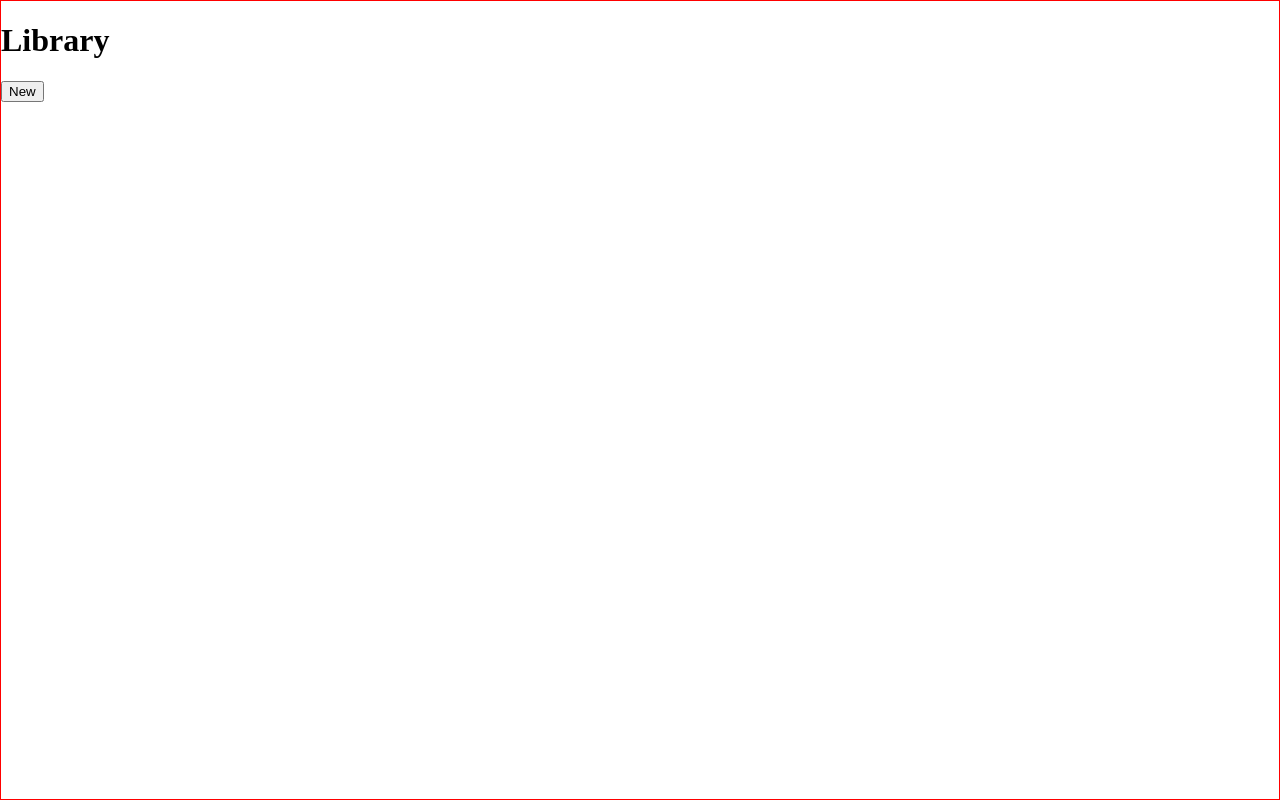
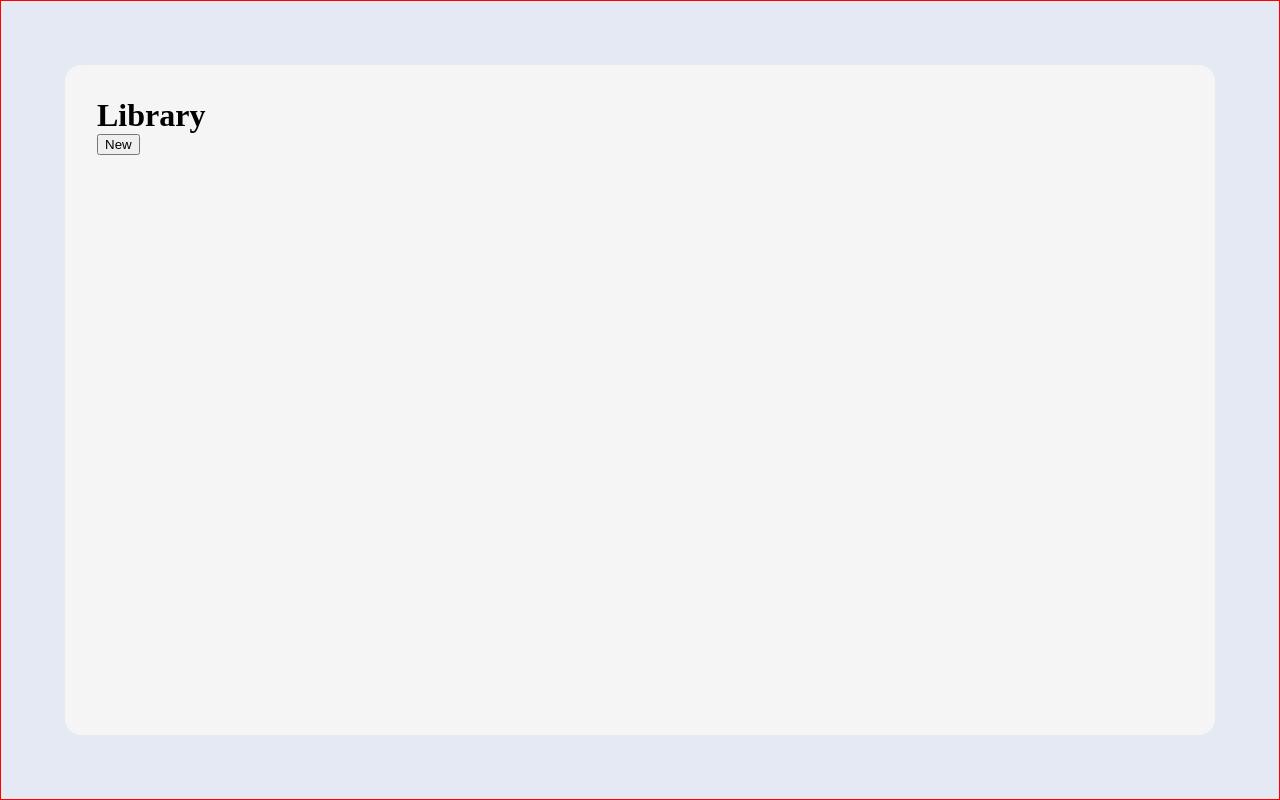
Before and after one commit to JhonatanDczel/library-app, a plain HTML site: page index.html in a window 1280 px wide. Drawn offline with Linux system fonts and the light colour scheme.

Commit message:
Estructrura de la pagina

```diff
--- a/css/style.css
+++ b/css/style.css
@@ -1,4 +1,8 @@
 * {box-sizing: border-box;}
+h2, h1{
+  margin: 0;
+  padding: 0;
+}
 html, body{
   margin: 0;
   padding: 0;
@@ -6,17 +10,31 @@ html, body{
 
 body {
   min-height: 100svh;
-  width: 100%;
+  width: 100vw;
   border: 1px solid red;
+  background-color: #e5e9f4;
+  display: flex;
+  flex-direction: column;
+  justify-content: center;
+  padding: 4rem;
+}
+
+header {
+  background-color: #f5f5f5;
+  border-radius: 16px 16px 0 0;
+  padding: 32px 32px 0 32px;
 }
 
 main {
+  border-radius: 0 0 16px 16px;
   display: grid;
+  flex: 1;
   grid-template-columns: repeat(auto-fit, minmax(120px, 1fr));
   gap: 16px;
   padding: 32px;
   filter: blur(0);
   transition: filter .3s ease;
+  background-color: #f5f5f5;
 }
 
 .card{
```
